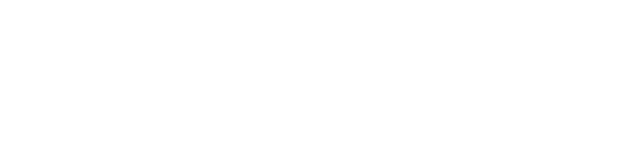
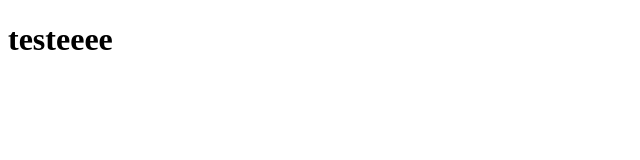
Before and after one commit to gabrielamtoledo/primeiro_projeto, a plain HTML site: page index.html in a window 1280 px wide. Shown: the whole page, without its empty margins (0-640 px from the left). Drawn offline with Linux system fonts and the light colour scheme.

Commit message:
Update index.html

```diff
--- a/index.html
+++ b/index.html
@@ -6,6 +6,7 @@
     <title>primeiro teste git hub</title>
 </head>
 <body>
+    <h1> testeeee</h1>
 
 </body>
 </html>
```
